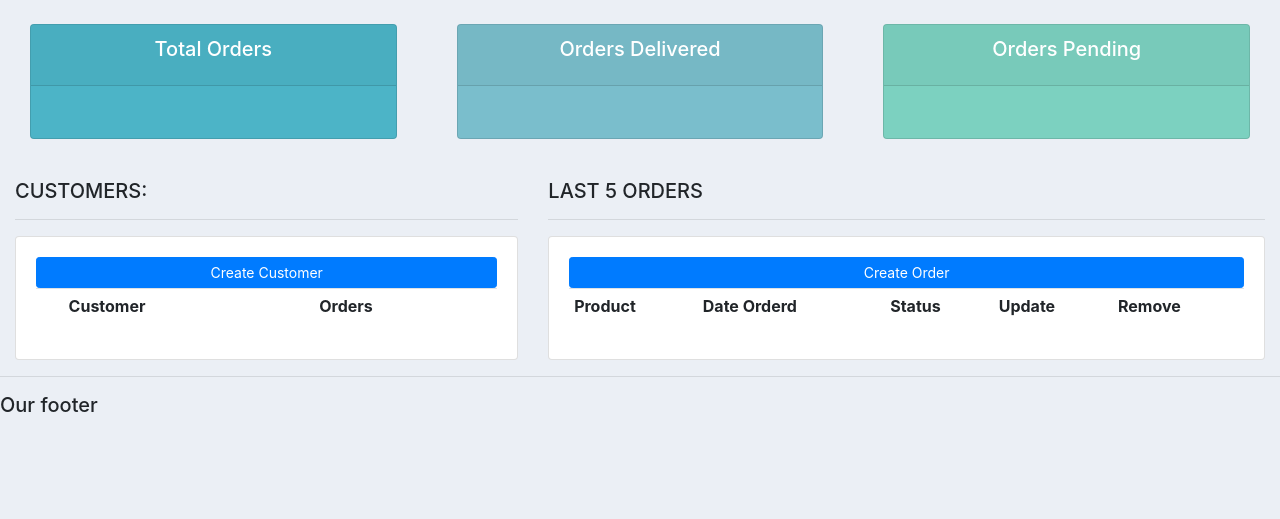
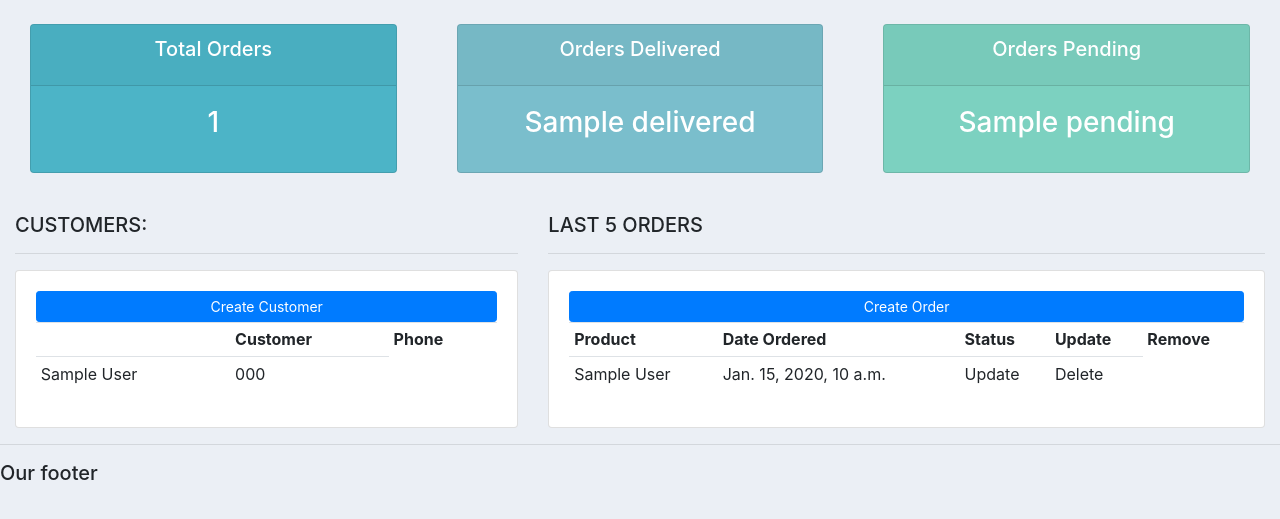
Before and after one commit to 19120039/Offline_Midterm_Personal_Lab_SE, a Django app: template templates/accounts/dashboard.html in a window 1280 px wide. Shown: the part 184-703 px from the top of the page. Run offline with Django 4.2, Linux system fonts and the light colour scheme; tables that the repository leaves empty hold one stand-in row (values such as "Sample post"); the template is opened without the code that fills it: values that come from a table or form of the project are taken from there, most other values are stand-ins (such as "Sample title", 1, 10 or a date in 2020); lists and menus that the app fills with data are empty; some libraries are stand-ins or nearby versions.

Commit message:
Video 8: Kết xuất Data vào Template
Trong video này em đã học được:
- Tạo request và trích xuất dữ liệu database lên giao diện web app
- Tạo render với tham số request lấy data từ database để hiển thị trên giao diện người dùng
- Ta có thể tạo thêm những cột, những trạng thái Product

```diff
--- a/templates/accounts/dashboard.html
+++ b/templates/accounts/dashboard.html
@@ -1,3 +1,4 @@
+
 {% extends 'accounts/main.html' %}
 
 
@@ -17,9 +18,15 @@
 				<tr>
 					<th></th>
 					<th>Customer</th>
-					<th>Orders</th>
+					<th>Phone</th>
 				</tr>
 
+                {% for customer in customers %}
+                    <tr>
+                        <td>{{customer.name}}</td>
+                        <td>{{customer.phone}}</td>
+                    </tr>
+                {% endfor %}
 			</table>
 		</div>
 	</div>
@@ -32,11 +39,19 @@
 			<table class="table table-sm">
 				<tr>
 					<th>Product</th>
-					<th>Date Orderd</th>
+					<th>Date Ordered</th>
 					<th>Status</th>
 					<th>Update</th>
 					<th>Remove</th>
 				</tr>
+                {% for order in orders %}
+                    <tr>
+                        <td>{{order.product}}</td>
+                        <td>{{order.date_created}}</td>
+                        <td><a hrefs="">Update</a></td>
+                        <td><a hrefs="">Delete</a></td>
+                    </tr>
+                {% endfor %}
 
 			</table>
 		</div>
--- a/templates/accounts/status.html
+++ b/templates/accounts/status.html
@@ -8,7 +8,7 @@
 			  		<h5 class="card-title">Total Orders</h5>
 			  	</div>
 			  	<div class="card-body">
-			    	<h3 class="card-title"></h3>
+			    	<h3 class="card-title">{{ total_orders }}</h3>
 			  	</div>
 			</div>
 		</div>
@@ -21,7 +21,7 @@
 			  		<h5 class="card-title">Orders Delivered</h5>
 			  	</div>
 			  	<div class="card-body">
-			    	<h3 class="card-title"></h3>
+			    	<h3 class="card-title">{{ delivered }}</h3>
 			  	</div>
 			</div>
 		</div>
@@ -34,7 +34,7 @@
 			  		<h5 class="card-title">Orders Pending</h5>
 			  	</div>
 			  	<div class="card-body">
-			    	<h3 class="card-title"></h3>
+			    	<h3 class="card-title">{{ pending }}</h3>
 			  	</div>
 			</div>
 		</div>
```
Also changed, not shown: templates/accounts/products.html (+7 -0 lines).
